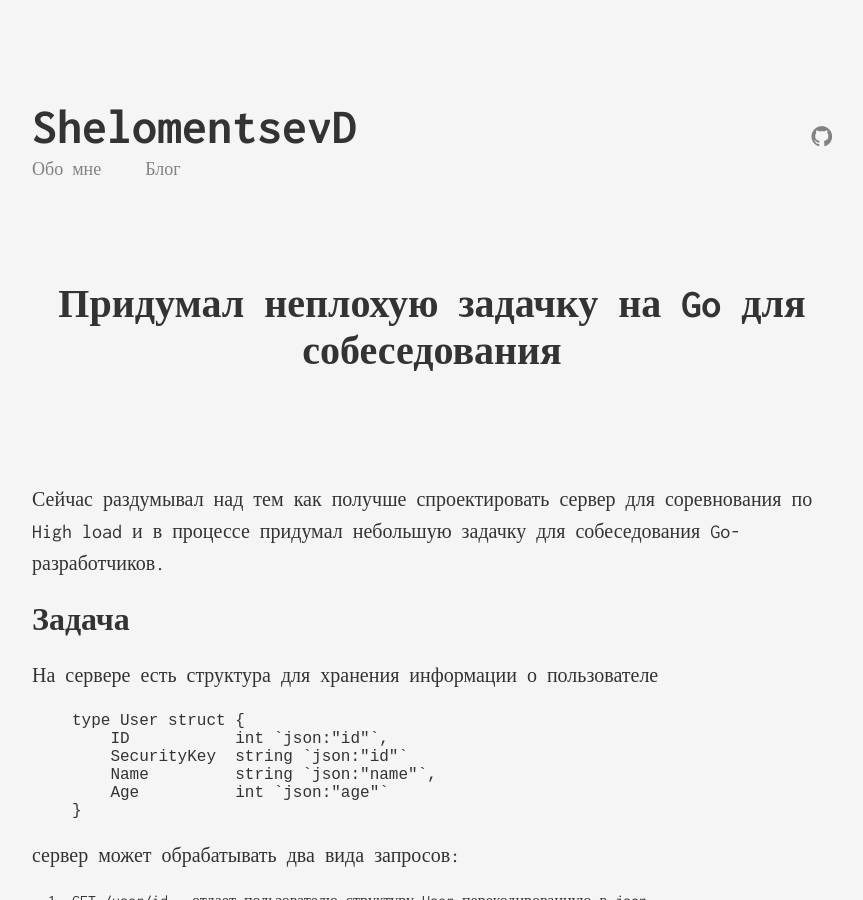
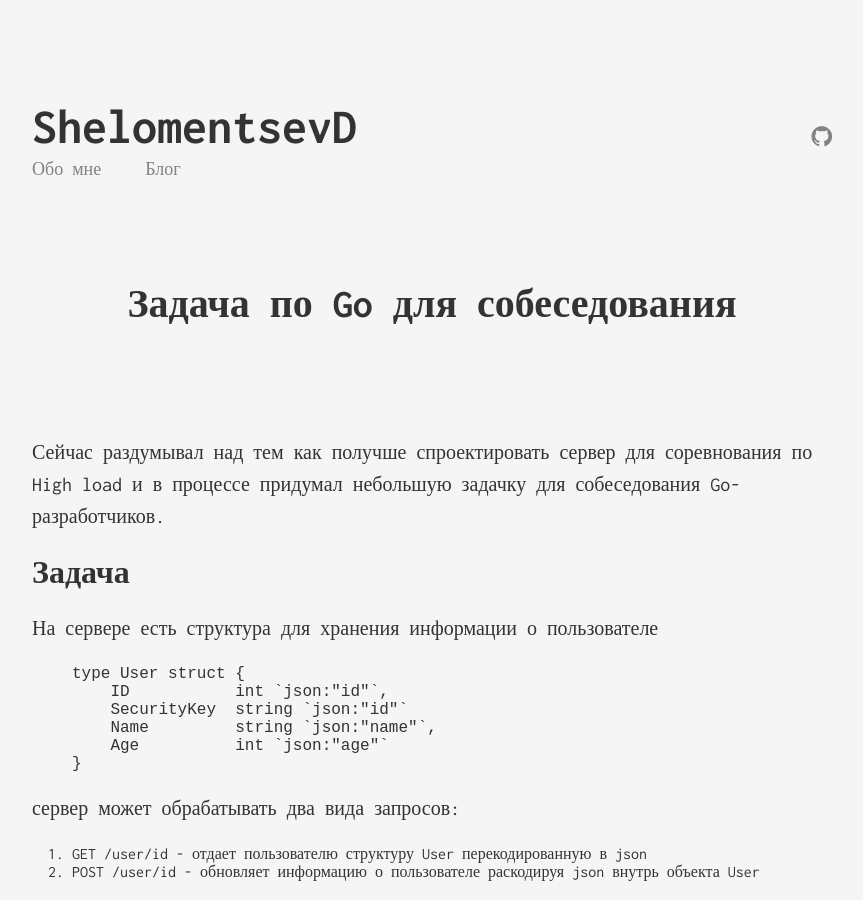
Before and after one commit to shelomentsevd/shelomentsevd.github.io, a Jekyll site: the page built from _posts/2017-08-15-golang-task.markdown, in a window 1280 px wide and 900 px high. Shown: the whole window, without its empty margins (208-1071 px from the left). Built offline with Jekyll 4.4.1, drawn with Linux system fonts in a browser that asks for light colours; comment, search, counter and statistics services are not loaded.

Commit message:
Поменял название. Прошлое слишком длинное и верстка едет

```diff
--- a/_posts/2017-08-15-golang-task.markdown
+++ b/_posts/2017-08-15-golang-task.markdown
@@ -1,6 +1,6 @@
 ---
 layout: post
-title: "Придумал неплохую задачку на Go для собеседования"
+title: "Задача по Go для собеседования"
 subtitle: ""
 date: 2017-08-15 11:00:00
 categories: [useful, golang]
```
